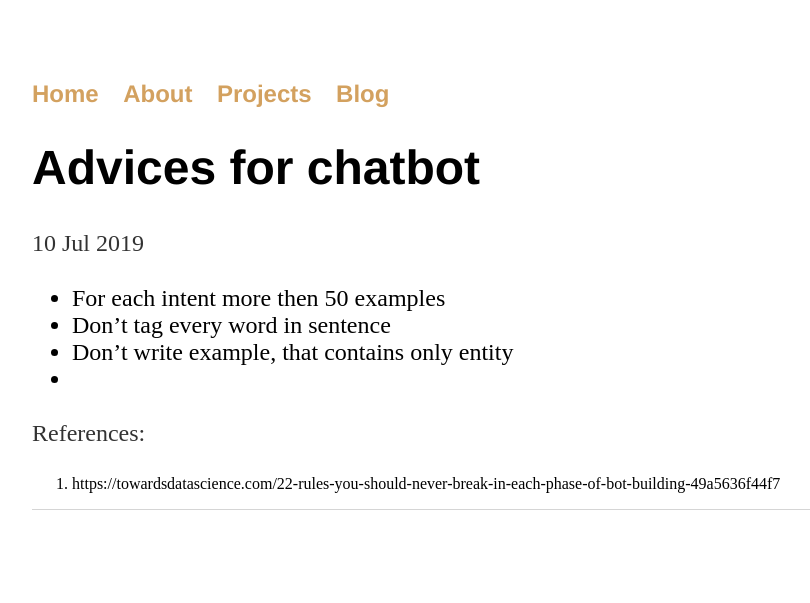
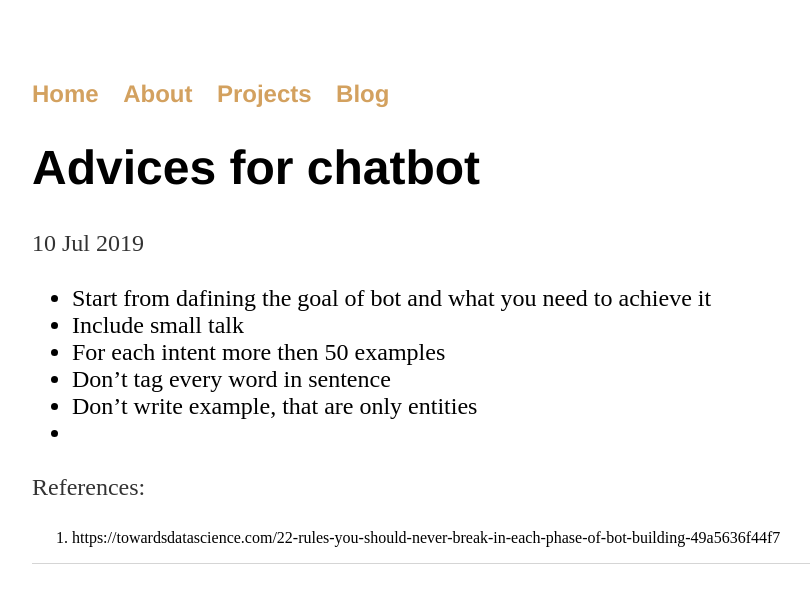
Before and after one commit to NikaChe/nikache.github.io, a Jekyll site: the page built from _posts/2019-07-10-Advices_for_chatbot.md, in a window 1280 px wide. Shown: the top 603 px of the page, without its empty margins (160-970 px from the left). Built offline with Jekyll 4.4.1, drawn with Linux system fonts in a browser that asks for light colours.

Commit message:
Update 2019-07-10-Advices_for_chatbot.md

```diff
--- a/_posts/2019-07-10-Advices_for_chatbot.md
+++ b/_posts/2019-07-10-Advices_for_chatbot.md
@@ -3,10 +3,11 @@ layout: post
 title: "Advices for chatbot"
 date: 2019-07-10
 ---
-
+- Start from dafining the goal of bot and what you need to achieve it
+- Include small talk
 - For each intent more then 50 examples
 - Don't tag every word in sentence
-- Don't write example, that contains only entity
+- Don't write example, that are only entities
 -
 
 
```
